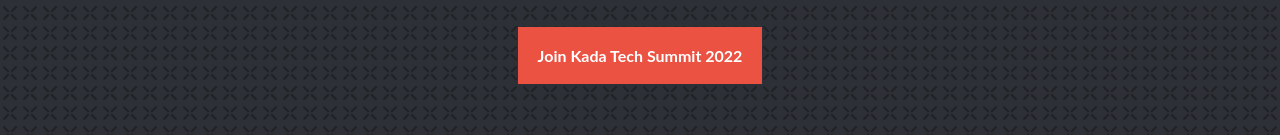
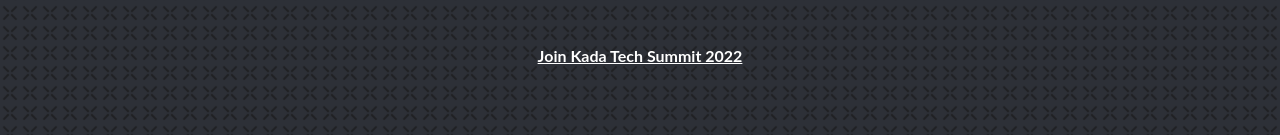
Before and after one commit to PraisesPJMT/Kada-Tech-Summit, a plain HTML site: page index.html in a window 1280 px wide. Shown: the part 1193-1333 px from the top of the page. Drawn offline with nearby package versions, Linux system fonts and the light colour scheme; a web font is replaced by a local one.

Commit message:
Change 'join event' button background to none for desktop

```diff
--- a/css/styles.css
+++ b/css/styles.css
@@ -735,4 +735,9 @@ footer {
   p {
     font-size: 1.2rem;
   }
+
+  .button a {
+    background: none;
+    text-decoration: underline;
+  }
 }
```
